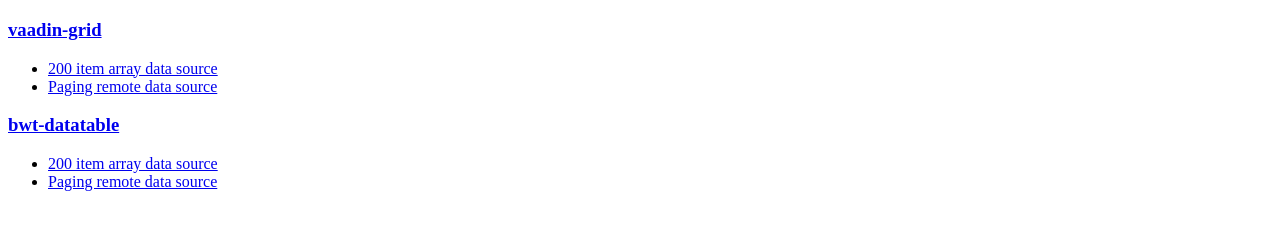
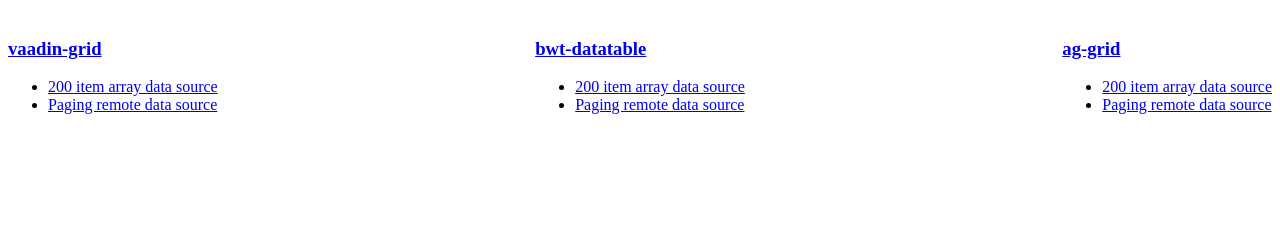
Before and after one commit to vaadin/javascript-grids-comparison, a website: page index.html in a window 1280 px wide. Shown: the part 61-290 px from the top of the page. Drawn offline with nearby package versions, Linux system fonts and the light colour scheme.

Commit message:
Fix local data examples

```diff
--- a/bower.json
+++ b/bower.json
@@ -17,6 +17,8 @@
   "dependencies": {
     "vaadin-grid": "2.0-dev",
     "bwt-datatable": "^1.0.5",
-    "ag-grid": "^8.2.0"
+    "ag-grid": "^8.2.0",
+    "paper-datatable": "^0.9.8",
+    "vue": "^2.2.4"
   }
 }
--- a/index.html
+++ b/index.html
@@ -4,17 +4,61 @@
     <meta charset="utf-8">
     <title>Polymer grids comparison</title>
   </head>
+  <style media="screen">
+    .flex-container {
+      display: flex;
+      justify-content: space-between;
+      flex-wrap: wrap;
+    }
+  </style>
   <body>
-    <h1>Polymer Grids Comparison</h1>
-    <h3><a href="#">vaadin-grid</a></h3>
-    <ul>
-      <li><a href="vaadin-grid/local-data-source.html">200 item array data source</a></li>
-      <li><a href="#">Paging remote data source</a></li>
-    </ul>
-    <h3><a href="#">bwt-datatable</a></h3>
-    <ul>
-      <li><a href="bwt-datatable/local-data-source.html">200 item array data source</a></li>
-      <li><a href="#">Paging remote data source</a></li>
-    </ul>
+    <div id="app">
+      <h1>Polymer Grids Comparison</h1>
+      <div class="flex-container">
+        <div v-for="grid in grids">
+          <h3><a :href="grid.url">{{grid.name}}</a></h3>
+          <ul>
+            <li><a :href="grid.examples.local">200 item array data source</a></li>
+            <li><a :href="grid.examples.remote">Paging remote data source</a></li>
+          </ul>
+        </div>
+      </div>
+    </div>
+
+    <script src="bower_components/vue/dist/vue.min.js"></script>
+    <script type="text/javascript">
+      new Vue({
+        el: '#app',
+        data: {
+          grids: [
+            {
+              name: 'vaadin-grid',
+              url: 'https://github.com/vaadin/vaadin-grid',
+              examples: {
+                local: 'vaadin-grid/local-data-source.html',
+                remote: 'vaadin-grid/remote-data-source.html'
+              }
+            },
+            {
+              name: 'bwt-datatable',
+              url: 'https://github.com/bluewatertracks/bwt-datatable',
+              examples: {
+                local: 'bwt-datatable/local-data-source.html',
+                remote: 'bwt-datatable/remote-data-source.html'
+              }
+            },
+            {
+              name: 'ag-grid',
+              url: 'https://github.com/ceolter/ag-grid',
+              examples: {
+                local: 'ag-grid/local-data-source.html',
+                remote: 'ag-grid/remote-data-source.html'
+              }
+            }
+          ]
+        }
+      });
+    </script>
+
   </body>
 </html>
```
Also changed, not shown: ag-grid/local-data-source.html (+12 -2 lines), bwt-datatable/local-data-source.html (+3 -3 lines), vaadin-grid/local-data-source.html (+3 -0 lines).
